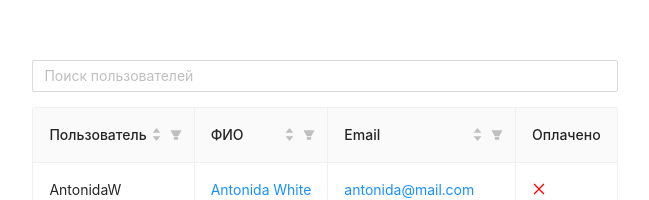
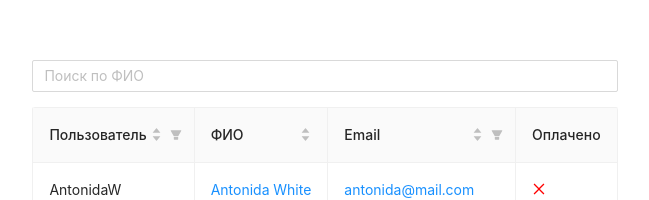
Before and after one commit to Liya174/table_physical, a React (Create React App) app: page / in a window 1280 px wide. Shown: the part 147-347 px from the top of the page, without its empty margins (315-964 px from the left). Built offline with nearby package versions, Linux system fonts and the light colour scheme.

Commit message:
Добавлен поиск по фио

```diff
--- a/package.json
+++ b/package.json
@@ -5,6 +5,7 @@
   "dependencies": {
     "@ant-design/icons": "^4.7.0",
     "antd": "4.21.2",
+    "fuse.js": "6.6.2",
     "react": "18.2.0",
     "react-dom": "18.2.0",
     "react-scripts": "5.0.1",
--- a/src/components/UsersTable/UsersTable.jsx
+++ b/src/components/UsersTable/UsersTable.jsx
@@ -1,19 +1,40 @@
 import React from 'react';
+import Fuse from 'fuse.js';
+
 import { Input, Table } from 'antd';
 import { CheckOutlined, CloseOutlined } from '@ant-design/icons';
-import 'antd/dist/antd.css';
+import 'antd/dist/antd.min.css';
 
 class UsersTable extends React.Component {
   constructor(props) {
     super(props);
     this.state = {
       searchQuery: '',
-      users: this.props.data
     };
   }
 
+  getUsers(data) {
+    const { searchQuery } = this.state;
+    let users = data;
+
+    if (searchQuery.trim().length > 1) {
+      const searchOptions = {
+        maxPatternLength: 32,
+        minMatchCharLength: 2,
+        keys: ['first_name', 'last_name'],
+      };
+
+      const fuse = new Fuse(users, searchOptions);
+      users = fuse.search(searchQuery).map(result => result.item);
+    }
+
+    return users;
+  }
+
   changeSearchQuery = (e) => {
-    this.searchQuery = e.currentTarget.value;
+    this.setState({
+      searchQuery: e.currentTarget.value
+    });
   };
 
   sort = (a, b) => {
@@ -74,10 +95,6 @@ class UsersTable extends React.Component {
       key: 'name',
       render: (user) => user.profile_link ? <a href={user.profile_link}>{this.getName(user)}</a> : this.getName(user),
       sorter: (a, b) => this.sort(this.getName(a), this.getName(b)),
-      filters: this.getFilters(['first_name', 'last_name']),
-      filterSearch: true,
-      onFilter: (value, user) => this.filter(value, this.getName(user)),
-
     },
     {
       title: 'Email',
@@ -99,8 +116,8 @@ class UsersTable extends React.Component {
   render() {
     return (
       <div style={{ display: 'flex', flexDirection: 'column' }}>
-        <Input allowClear placeholder="Поиск пользователей" onChange={this.changeSearchQuery} style={{ marginBottom: 15 }} />
-        <Table dataSource={this.state.users} columns={this.columns} bordered/>
+        <Input allowClear placeholder="Поиск по ФИО" onChange={this.changeSearchQuery} style={{ marginBottom: 15 }} />
+        <Table dataSource={this.getUsers(this.props.data)} columns={this.columns} bordered/>
       </div>
     );
   }
```
Also changed, not shown: 1 other file (tests, documents, lock files or other folders).
